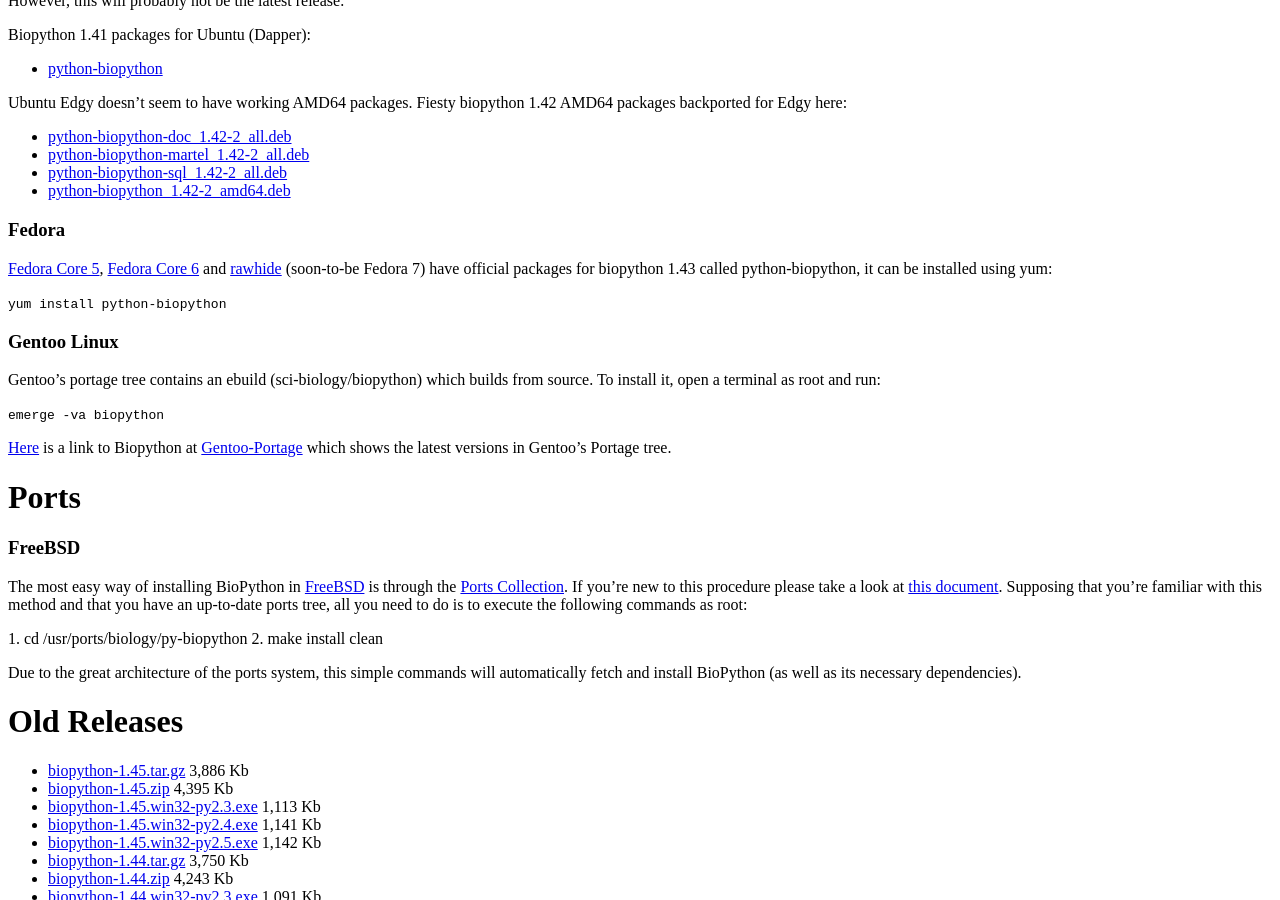
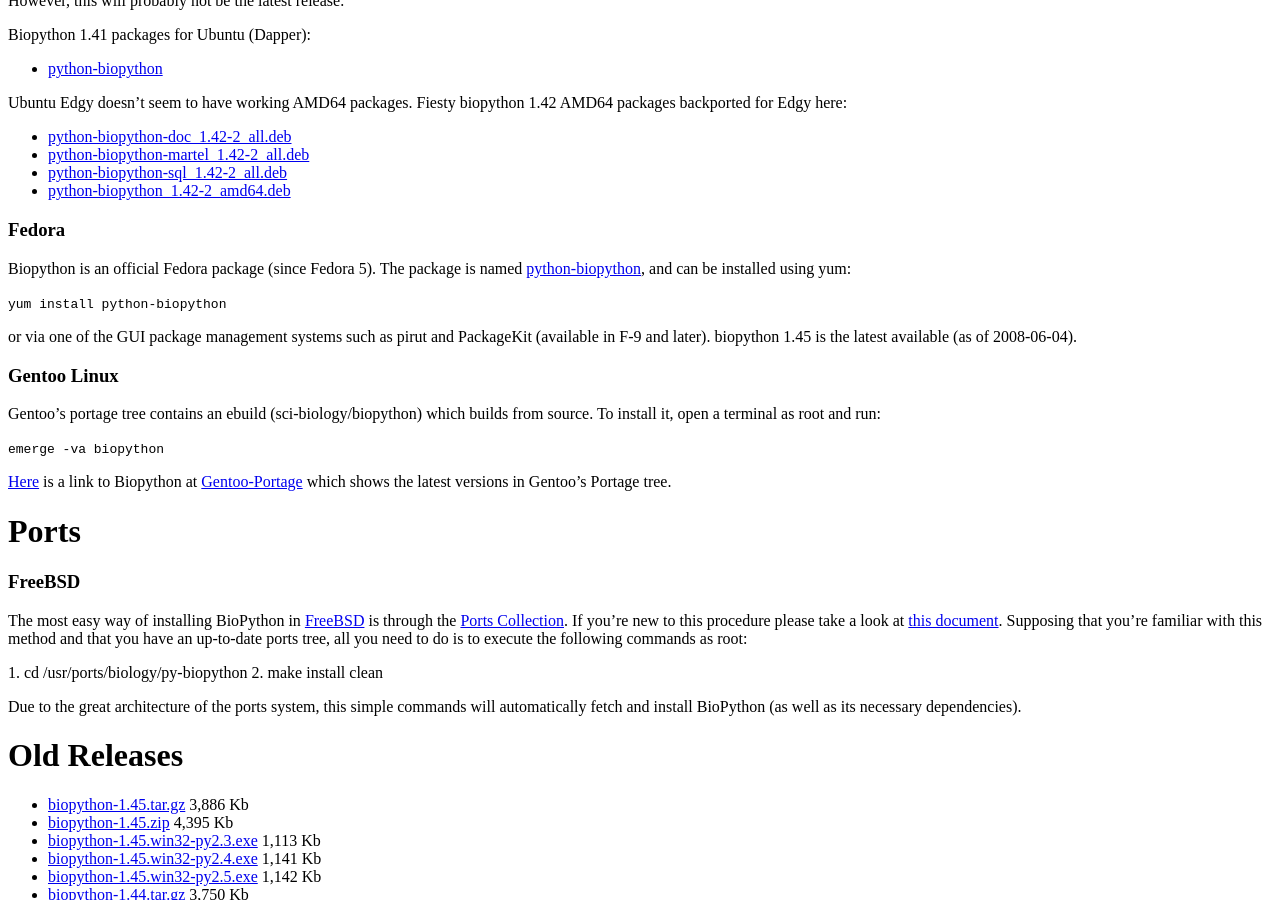
Before and after one commit to biopython/biopython.github.io, a Jekyll site: the page built from wiki/Download.md, in a window 1280 px wide and 900 px high, scrolled down 1467 px. Built offline with Jekyll 4.4.1, drawn with Linux system fonts in a browser that asks for light colours.

Commit message:
/* Fedora */ link to packagedb package, note 1.45 is the latest available

```diff
--- a/wiki/Download.md
+++ b/wiki/Download.md
@@ -136,16 +136,16 @@ biopython 1.42 AMD64 packages backported for Edgy here:
 
 ### Fedora
 
-[Fedora Core
-5](http://download.fedora.redhat.com/pub/fedora/linux/extras/5/i386/repoview/python-biopython.html),
-[Fedora Core
-6](http://download.fedora.redhat.com/pub/fedora/linux/extras/6/i386/repoview/python-biopython.html)
-and
-[rawhide](http://download.fedora.redhat.com/pub/fedora/linux/extras/development/i386/repoview/python-biopython.html)
-(soon-to-be Fedora 7) have official packages for biopython 1.43 called
-python-biopython, it can be installed using yum:
+Biopython is an official Fedora package (since Fedora 5). The package is
+named
+[python-biopython](http://admin.fedoraproject.org/pkgdb/packages/name/python-biopython),
+and can be installed using yum:
 
 `yum install python-biopython`
+
+or via one of the GUI package management systems such as pirut and
+PackageKit (available in F-9 and later). biopython 1.45 is the latest
+available (as of 2008-06-04).
 
 ### Gentoo Linux
 
```
Also changed, not shown: 1 other file.
